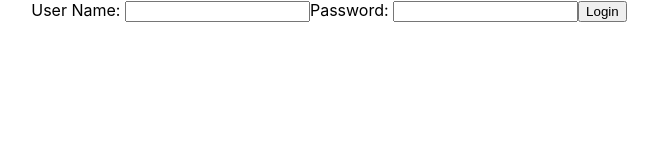
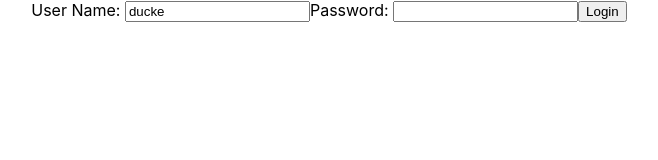
Before and after one commit to augustoqa/todoapp-react, a React (Create React App) app: page / in a window 1280 px wide. Shown: the top 160 px of the page, without its empty margins (311-969 px from the left). Built offline with nearby package versions, Linux system fonts and the light colour scheme.

Commit message:
UnserstandingReact controlled component - Adding state to login

```diff
--- a/src/components/todo/TodoApp.jsx
+++ b/src/components/todo/TodoApp.jsx
@@ -12,11 +12,34 @@ class TodoApp extends Component {
 }
 
 class LoginComponent extends Component {
+
+	constructor(props) {
+		super(props);
+
+		this.state = {
+			username: 'ducke',
+			password: ''
+		}
+
+		this.handlerUsernameChange = this.handlerUsernameChange.bind(this);
+		this.handlerPasswordChange = this.handlerPasswordChange.bind(this);
+	}
+
+	handlerUsernameChange(event) {
+		console.log(event.target.value);
+		this.setState({ username: event.target.value })
+	}
+
+	handlerPasswordChange(event) {
+		console.log(event.target.value);
+		this.setState({ password: event.target.value })
+	}
+
 	render() {
 		return (
 			<div>
-				User Name: <input type="text" name="username"/>
-				Password: <input type="password" name="password"/>
+				User Name: <input type="text" name="username" value={this.state.username} onChange={this.handlerUsernameChange}/>
+				Password: <input type="password" name="password" value={this.state.password} onChange={this.handlerPasswordChange}/>
 				<button>Login</button>
 			</div>
 		)
```
